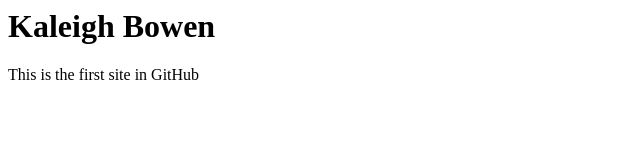
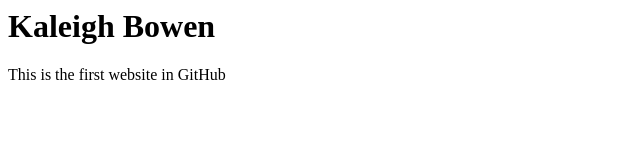
Before and after one commit to kaleigh-bowen/First_GitHub_2, a plain HTML site: page index.html in a window 1280 px wide. Shown: the full height of the page, 0-640 px from the left. Drawn offline with Linux system fonts and the light colour scheme.

Commit message:
Practice Change
Practice shange added to paragraph

```diff
--- a/index.html
+++ b/index.html
@@ -5,6 +5,6 @@
 </head>
 <body>
   <h1>Kaleigh Bowen</h1>
-  <p>This is the first site in GitHub</p>
+  <p>This is the first website in GitHub</p>
 </body>
 </html>
```
